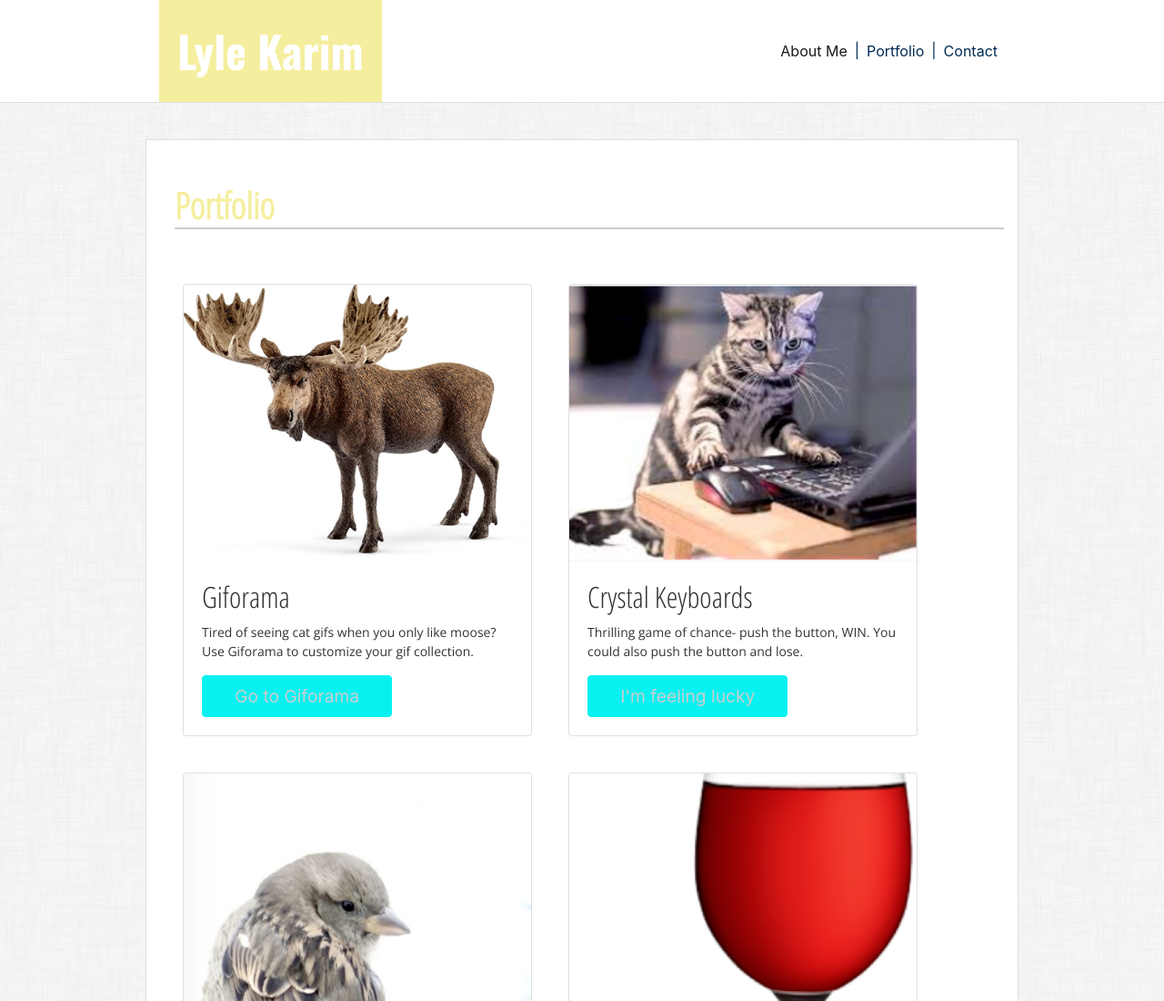
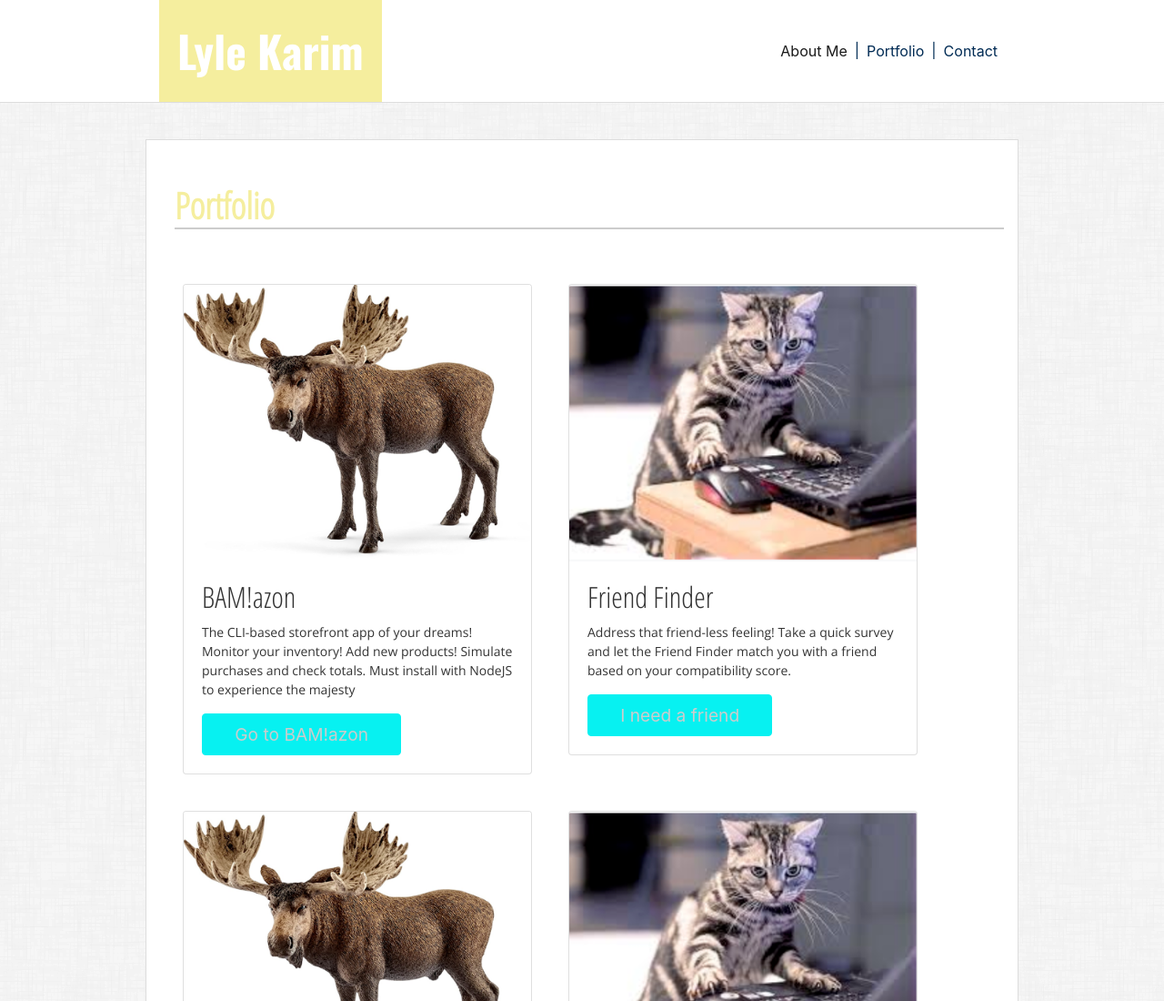
Before and after one commit to lylekarim/lylekarim.github.io, a plain HTML site: page portfolio.html in a window 1280 px wide. Shown: the top 1100 px of the page at 91% size. Drawn offline with nearby package versions, Linux system fonts and the light colour scheme.

Commit message:
updating Portfolio

```diff
--- a/portfolio.html
+++ b/portfolio.html
@@ -43,6 +43,30 @@
              <div class="col">
                     <h1 class="mt-5 ml-3">Portfolio</h1>
                     <section>
+                        <div class="row">
+                            <div class="col-xs-4">
+
+
+                                    <div class="card" style="width: 24rem;">
+                                            <img class="card-img-top" src="assets/images/banana.png" alt="Card image cap">
+                                            <div class="card-body">
+                                              <h2 class="card-text">BAM!azon</h2>
+                                              <p class="card-text"> The CLI-based storefront app of your dreams! Monitor your inventory! Add new products! Simulate purchases and check totals. Must install with NodeJS to experience the majesty</p>
+                                              <a href="https://github.com/lylekarim/bamazon" target="_blank" class="btn btn-primary">Go to BAM!azon</a>
+                                            </div>
+                                          </div>
+                            </div>
+                            <div class="col-xs-4">
+                                    <div class="card" style="width: 24rem;">
+                                            <img class="card-img-top" src="assets/images/orange.png" alt="Card image cap">
+                                            <div class="card-body">
+                                                    <h2 class="card-text">Friend Finder</h2>
+                                                    <p class="card-text">Address that friend-less feeling! Take a quick survey and let the Friend Finder match you with a friend based on your compatibility score.</p>
+                                                    <a href="https://github.com/lylekarim/friendfinder" target="_blank" class="btn btn-primary">I need a friend</a>
+                                            </div>
+                                          </div>
+                            </div>
+                          </div>
                             <div class="row">
                                     <div class="col-xs-4">
 
```
